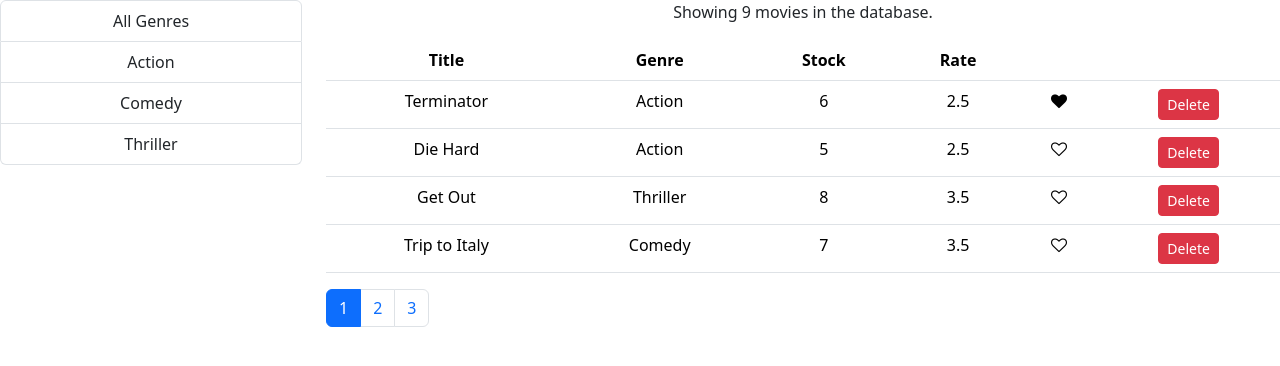
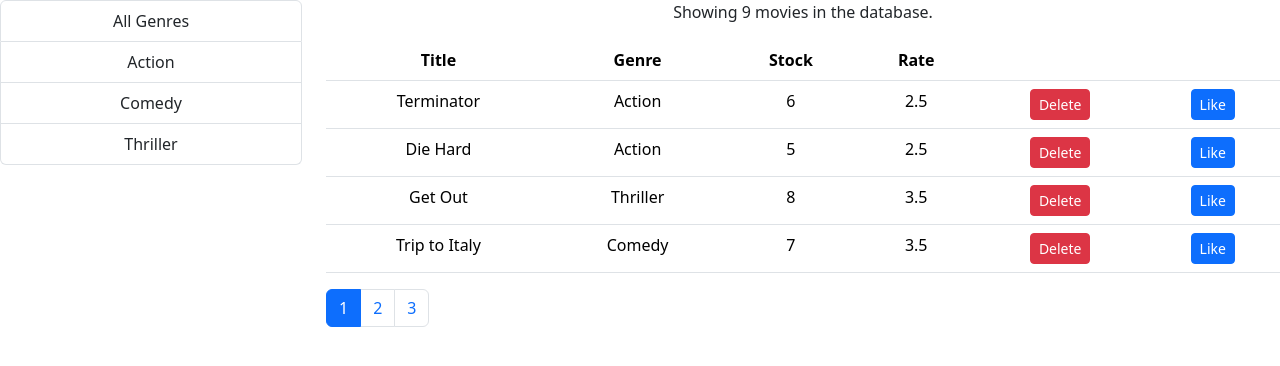
Before and after one commit to jabez-abija2399/React_projects, a React (Create React App) app in the folder vidly/: page / in a window 1280 px wide. Shown: the top 366 px of the page. Built offline with nearby package versions, Linux system fonts and the light colour scheme.

Commit message:
Refactor Movies component to use MoviesTable for rendering movie details

```diff
--- a/vidly/src/components/movies.jsx
+++ b/vidly/src/components/movies.jsx
@@ -1,6 +1,6 @@
 import React, { Component } from "react";
 import { getMovies } from "../services/fakeMovieService";
-import Like from "./comman/like";
+import MoviesTable from "./moviesTable";
 import Pagination from "./comman/pagination";
 import { paginate } from "../utils/paginate";
 import { getGenres } from "../services/fakeGenreService";
@@ -71,47 +71,11 @@ class Movies extends Component {
         </div>
         <div className="col">
           <p>Showing {filtered.length} movies in the database.</p>
-
-          <table className="table">
-            <thead>
-              <tr>
-                <th>Title</th>
-                <th>Genre</th>
-                <th>Stock</th>
-                <th>Rate</th>
-                <th></th>
-                <th></th>
-              </tr>
-            </thead>
-            <tbody>
-              {paginatedMovies.map(
-                (
-                  movie // map method to iterate over the movies array and return a table row element for each movie object in the array
-                ) => (
-                  <tr key={movie._id}>
-                    <td>{movie.title}</td>
-                    <td>{movie.genre.name}</td>
-                    <td>{movie.numberInStock}</td>
-                    <td>{movie.dailyRentalRate}</td>
-                    <td>
-                      <Like
-                        liked={movie.liked}
-                        onClick={() => this.handleLike(movie)}
-                      />
-                    </td>
-                    <td>
-                      <button
-                        onClick={() => this.handleDelete(movie)}
-                        className="btn btn-danger btn-sm"
-                      >
-                        Delete
-                      </button>
-                    </td>
-                  </tr>
-                )
-              )}
-            </tbody>
-          </table>
+          <MoviesTable // MoviesTable component with movies, onDelete, and onLike props
+            movies={paginatedMovies}
+            onDelete={this.handleDelete}
+            onLike={this.handleLike}
+          />
           <Pagination
             itemsCount={filtered.length}
             pageSize={pagesize}
--- a/vidly/src/components/moviesTable.jsx
+++ b/vidly/src/components/moviesTable.jsx
@@ -1,8 +1,8 @@
-import React from 'react'
+import React from "react";
+import Like from "./comman/like";
 
 const MoviesTable = (props) => {
-    const { movies } = props;  // object destructuring to extract the movies property from props
-
+  const { movies, onDelete, onLike } = props; // object destructuring to extract the movies, onDelete, and onLike properties from props
   return (
     <table className="table">
       <thead>
@@ -16,23 +16,33 @@ const MoviesTable = (props) => {
         </tr>
       </thead>
       <tbody>
-                {props.movies.map(movie => (
+        {movies.map((movie) => (
           <tr key={movie._id}>
             <td>{movie.title}</td>
             <td>{movie.genre.name}</td>
             <td>{movie.numberInStock}</td>
             <td>{movie.dailyRentalRate}</td>
             <td>
-                            <button onClick={() => props.onDelete(movie)} className="btn btn-danger btn-sm">Delete</button>
+              <button
+                onClick={() => onDelete(movie)}
+                className="btn btn-danger btn-sm"
+              >
+                Delete
+              </button>
             </td>
             <td>
-                            <button onClick={() => props.onLike(movie)} className="btn btn-primary btn-sm">Like</button>
+              <button
+                onClick={() => onLike(movie)}
+                className="btn btn-primary btn-sm"
+              >
+                Like
+              </button>
             </td>
           </tr>
         ))}
       </tbody>
     </table>
   );
-}
+};
 
 export default MoviesTable;
```
Lines whose indentation alone changed are shown as unchanged.
